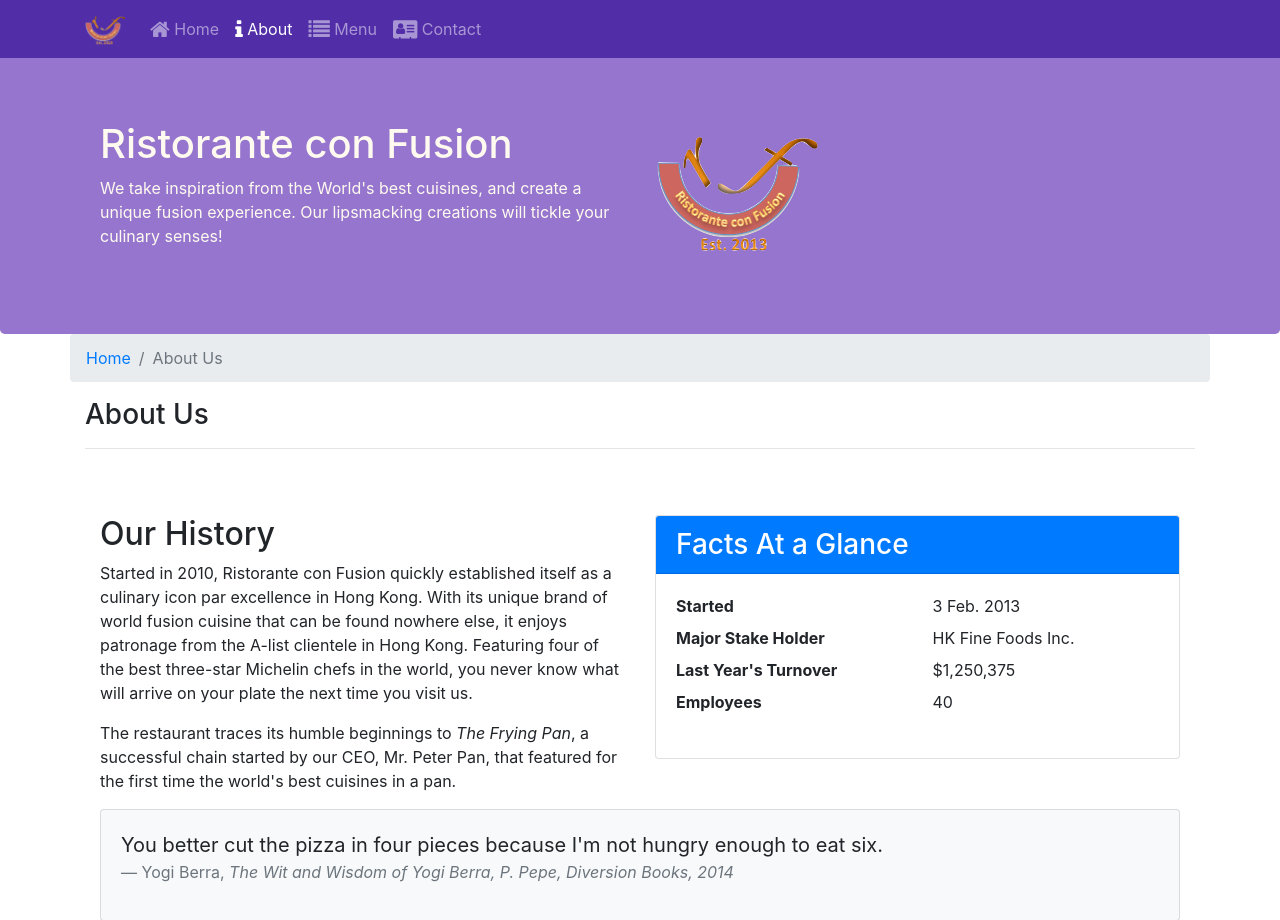
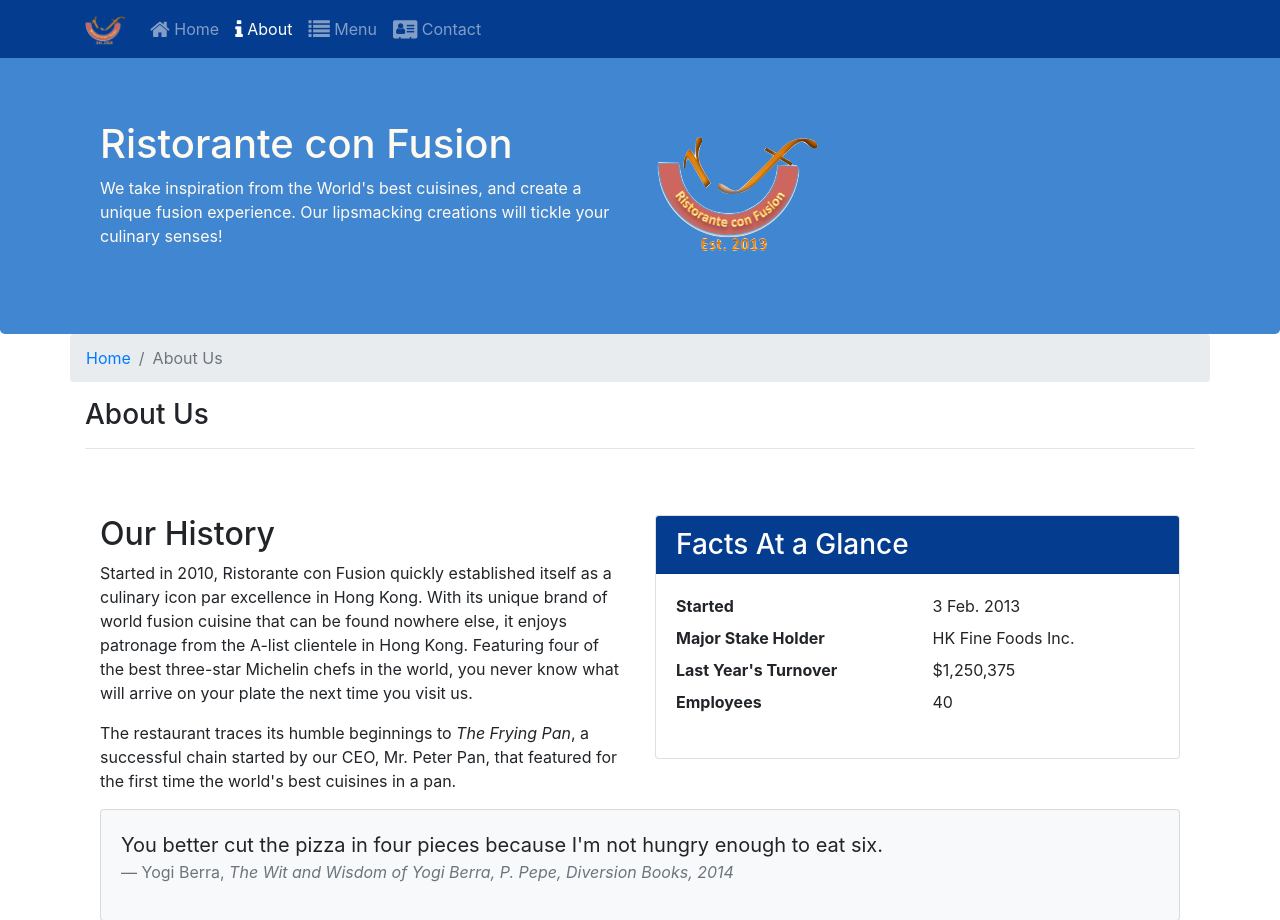
Before and after one commit to rlverma82/restaurant-website, a website: page aboutus.html in a window 1280 px wide. Shown: the top 920 px of the page. Drawn offline with nearby package versions, Linux system fonts and the light colour scheme; files whose address does not match are found by name.

Commit message:
Changed Site theme and added alert to reserveModal

```diff
--- a/aboutus.html
+++ b/aboutus.html
@@ -69,7 +69,7 @@
             </div>
             <div class="col-sm"> <!-- adding card -->
                 <div class="card">
-                    <h3 class="card-header bg-primary text-white">Facts At a Glance</h3>
+                    <h3 class="card-header text-white" id="factCard" >Facts At a Glance</h3>
                     <div class="card-body">
                         <dl class="row"> <!-- description list -->
                             <dt class="col-6">Started</dt>
--- a/css/styles.scss
+++ b/css/styles.scss
@@ -1,7 +1,7 @@
 $lt-gray: #ddd;
-$background-dark: #512DA8;
-$background-light: #9575CD;
-$background-pale: #D1C4E9;
+$background-dark: #043c8f;
+$background-light: #4186d1;
+$background-pale: #bad0e6;
 
 // Height variables
 $carousel-item-height: 300px;
@@ -86,3 +86,6 @@ body{
 .modal-body{
 	background: $background-pale;
 }
+#factCard{
+	background: $background-dark;
+}
```
Also changed, not shown: index.html (+3 -0 lines), css/styles.css, dist/aboutus.html, dist/contactus.html, dist/index.html, 2 other files.
